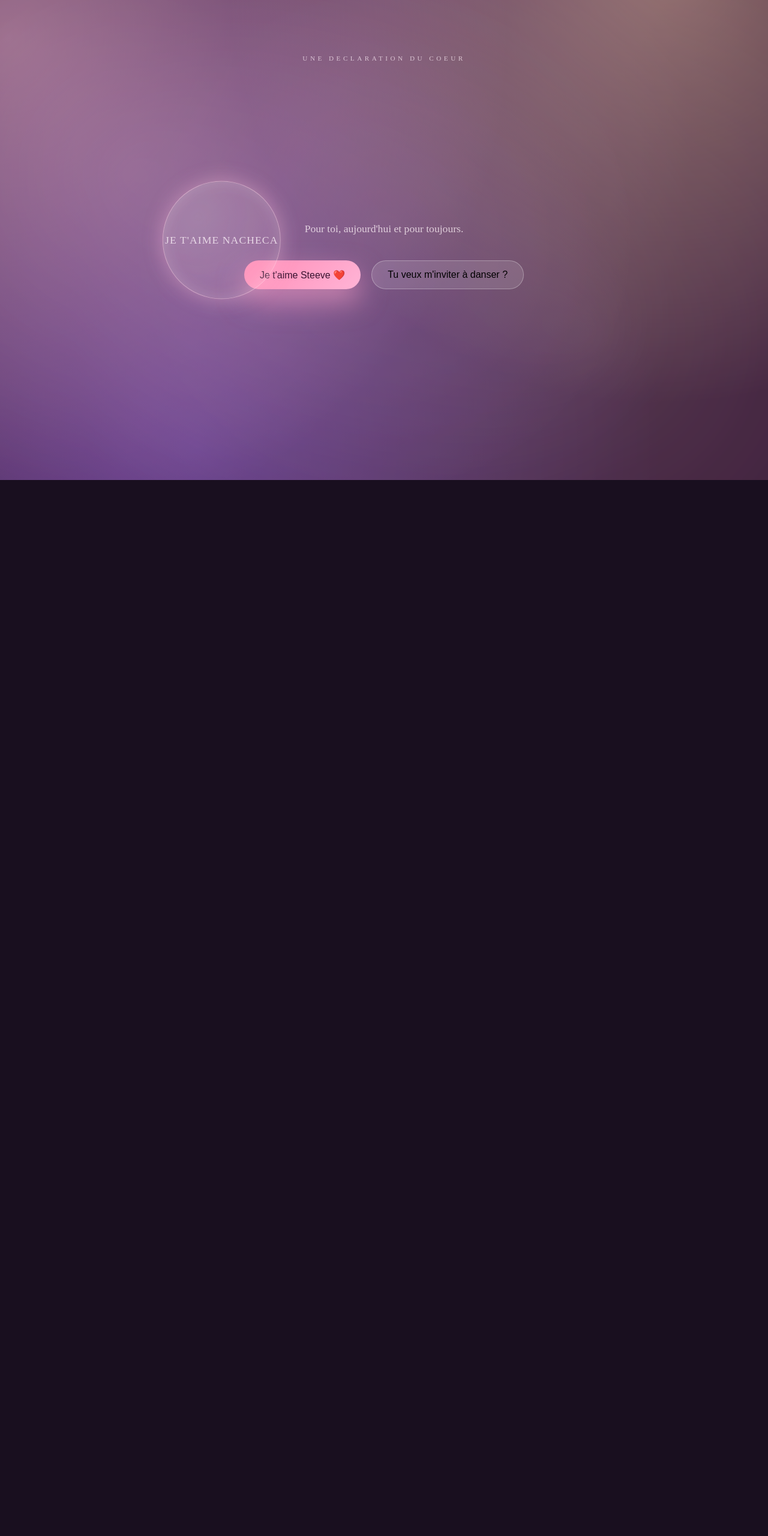
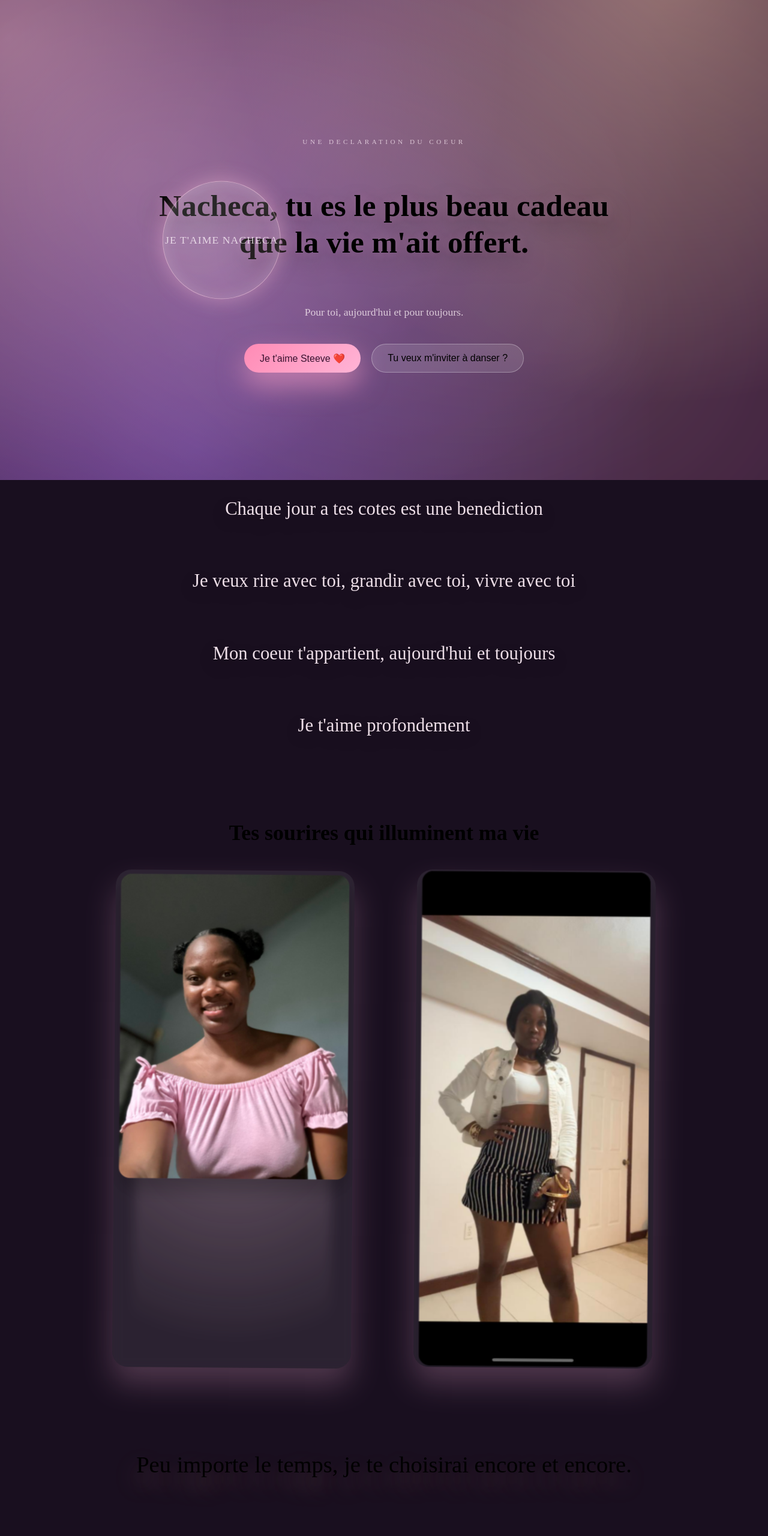
Before and after one commit to SteeveStar/Nachou, a website: page public/index.html in a window 1280 px wide. Shown: the top 2560 px of the page at 60% size. Drawn offline with Linux system fonts and the light colour scheme.

Commit message:
fix: affichage du texte après clic et images toujours visibles

```diff
--- a/public/index.html
+++ b/public/index.html
@@ -19,14 +19,14 @@
     <div class="love-orbit" aria-label="Je t'aime Nacheca">Je t'aime Nacheca</div>
     <header class="hero">
       <p class="eyebrow">Une declaration du coeur</p>
-      <h1 class="title reveal">Nacheca, tu es le plus beau cadeau que la vie m'ait offert.</h1>
+      <h1 class="title">Nacheca, tu es le plus beau cadeau que la vie m'ait offert.</h1>
       <p class="subtitle">Pour toi, aujourd'hui et pour toujours.</p>
       <div class="buttons">
         <button id="loveBtn" class="btn btn-love">Je t'aime Steeve ❤️</button>
         <button id="timeBtn" class="btn btn-playful" aria-label="Tu veux m'inviter à danser ?">Tu veux m'inviter à danser ?</button>
       </div>
-      <p id="loveResult" class="love-result" aria-live="polite"></p>
-      <div id="loveLetter" class="love-letter" aria-live="polite">
+      <p id="loveResult" class="love-result" aria-live="polite" style="display:none"></p>
+      <div id="loveLetter" class="love-letter" aria-live="polite" style="display:none">
         <p>Nacheca,</p>
         <p>A cet instant precis, mon coeur sourit plus fort que jamais. Si tu savais a quel point ton amour me transforme…</p>
         <p>Tu es mon calme dans le bruit, mon sourire dans les jours difficiles, et ma plus belle certitude.</p>
@@ -38,24 +38,24 @@
     </header>
     <main>
       <section class="messages">
-        <p class="message reveal">Chaque jour a tes cotes est une benediction</p>
-        <p class="message reveal">Je veux rire avec toi, grandir avec toi, vivre avec toi</p>
-        <p class="message reveal">Mon coeur t'appartient, aujourd'hui et toujours</p>
-        <p class="message reveal">Je t'aime profondement</p>
+        <p class="message">Chaque jour a tes cotes est une benediction</p>
+        <p class="message">Je veux rire avec toi, grandir avec toi, vivre avec toi</p>
+        <p class="message">Mon coeur t'appartient, aujourd'hui et toujours</p>
+        <p class="message">Je t'aime profondement</p>
       </section>
       <section class="photos">
-        <h2 class="section-title reveal">Tes sourires qui illuminent ma vie</h2>
+        <h2 class="section-title">Tes sourires qui illuminent ma vie</h2>
         <div class="photo-grid">
-          <figure class="photo-card reveal">
+          <figure class="photo-card">
             <img src="WhatsApp%20Image%202025-10-03%20at%2017.51.46.jpeg" alt="Nacheca" loading="lazy" />
           </figure>
-          <figure class="photo-card reveal">
+          <figure class="photo-card">
             <img src="WhatsApp%20Image%202026-01-01%20at%2005.03.12.jpeg" alt="Nacheca" loading="lazy" />
           </figure>
         </div>
       </section>
       <section class="final">
-        <p class="final-text reveal">Peu importe le temps, je te choisirai encore et encore.</p>
+        <p class="final-text">Peu importe le temps, je te choisirai encore et encore.</p>
       </section>
     </main>
     <div class="music">
--- a/public/script.js
+++ b/public/script.js
@@ -94,8 +94,8 @@ loveBtn.addEventListener("click", (event) => {
   const x = rect.left + rect.width / 2;
   const y = rect.top + rect.height / 2;
   loveResult.textContent = "Tu as fait de moi l'homme le plus heureux du monde 💖";
-  loveResult.classList.add("visible");
-  loveLetter.classList.add("visible");
+  loveResult.removeAttribute('style');
+  loveLetter.removeAttribute('style');
   burstHearts(x, y);
   burstHearts(x + 80, y + 20);
   burstHearts(x - 60, y - 20);
```
